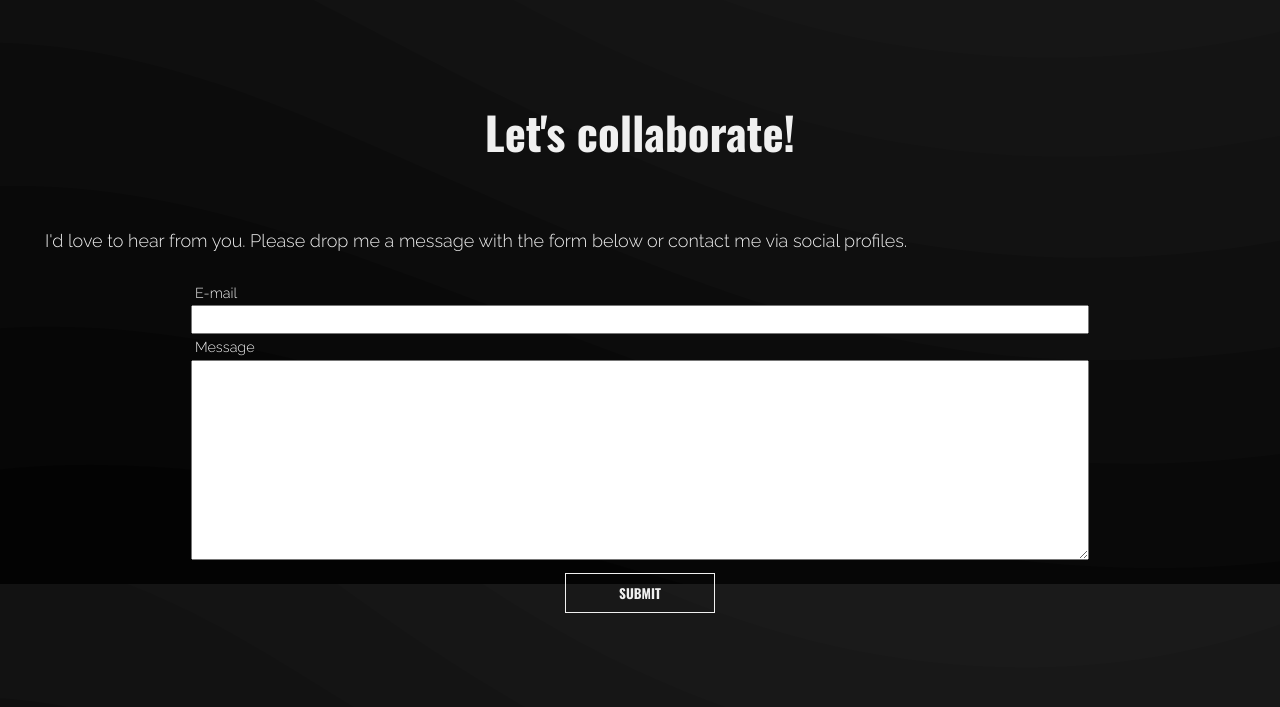
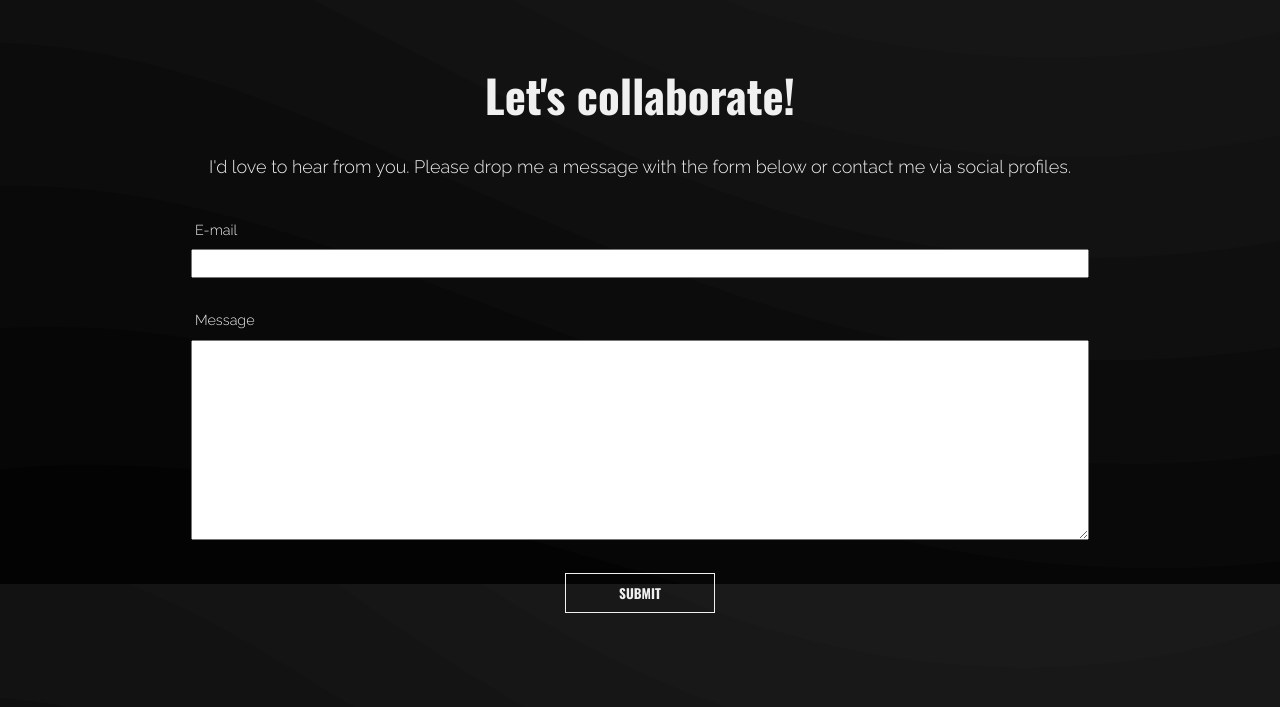
Before and after one commit to kiedrzynek/portfolio, a website built with webpack: page public/index.html in a window 1280 px wide. Shown: the part 4216-4923 px from the top of the page. Built offline with nearby package versions, Linux system fonts and the light colour scheme.

Commit message:
Add some whitespace

```diff
--- a/src/sass/style.scss
+++ b/src/sass/style.scss
@@ -438,6 +438,15 @@ nav {
 
 #contact {
 
+    h3 {
+        margin: .6em;
+    }
+
+    p {
+        text-align: center;
+        margin: .5em 2em;
+    }
+
     fieldset {
         width: 85%;
         margin: 0 auto;
@@ -459,18 +468,24 @@ nav {
         input:nth-of-type(1),  /* email */
         textarea {
             display: block;
-            margin: 0 auto;
+            margin: .5em auto 1.2em auto;
             padding: 0.3em;
             width: 85%;
             font-size: 0.8em;
         }
 
+        label {
+            margin: 2em auto .2em auto;
+        }
+
         textarea {
             height: 25vh;
         }
+
+        .submit {
+            margin-top: 2.5em;
+        }
     }
-
-
 }
 
 /*  FOOTER  */
```
